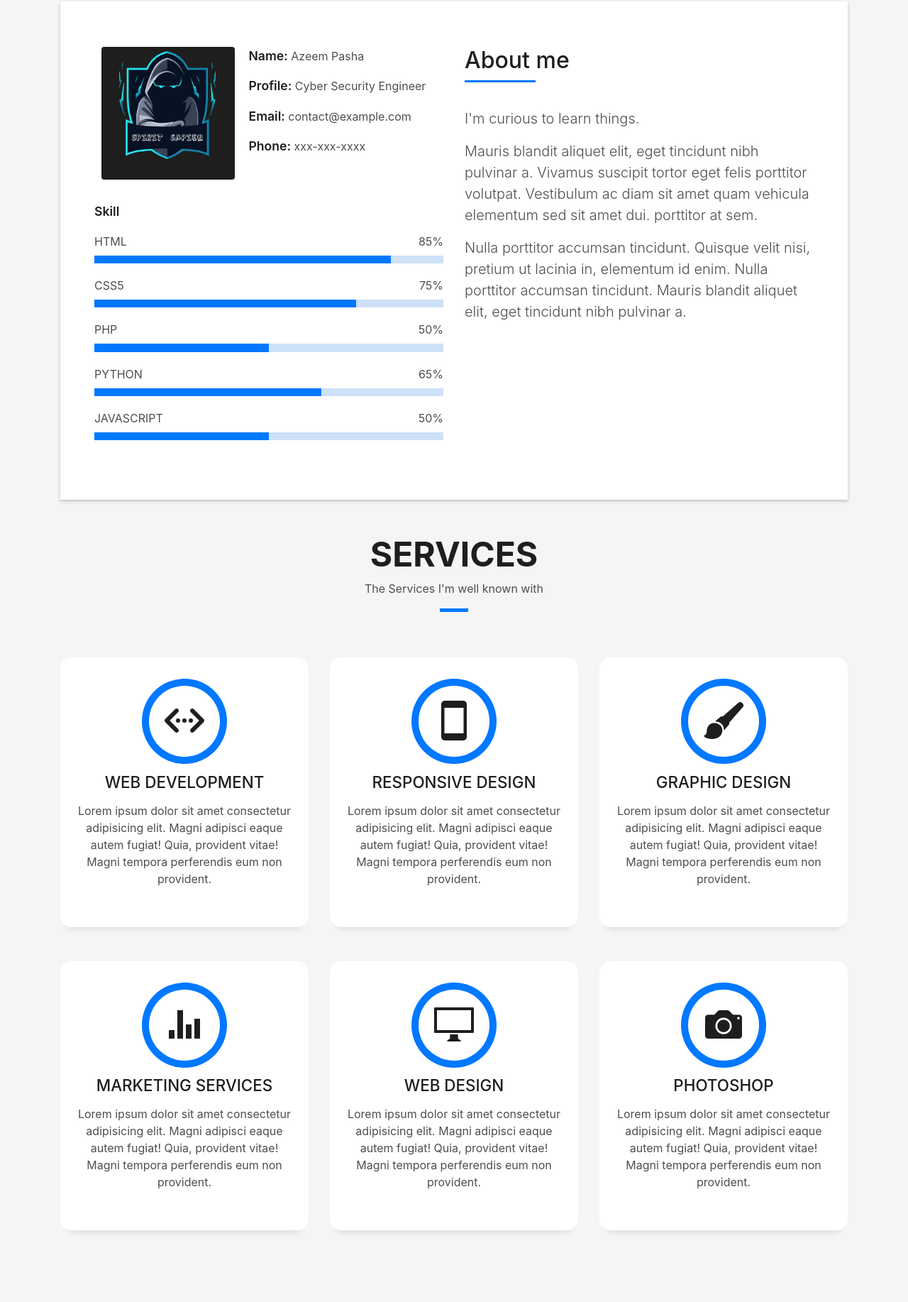
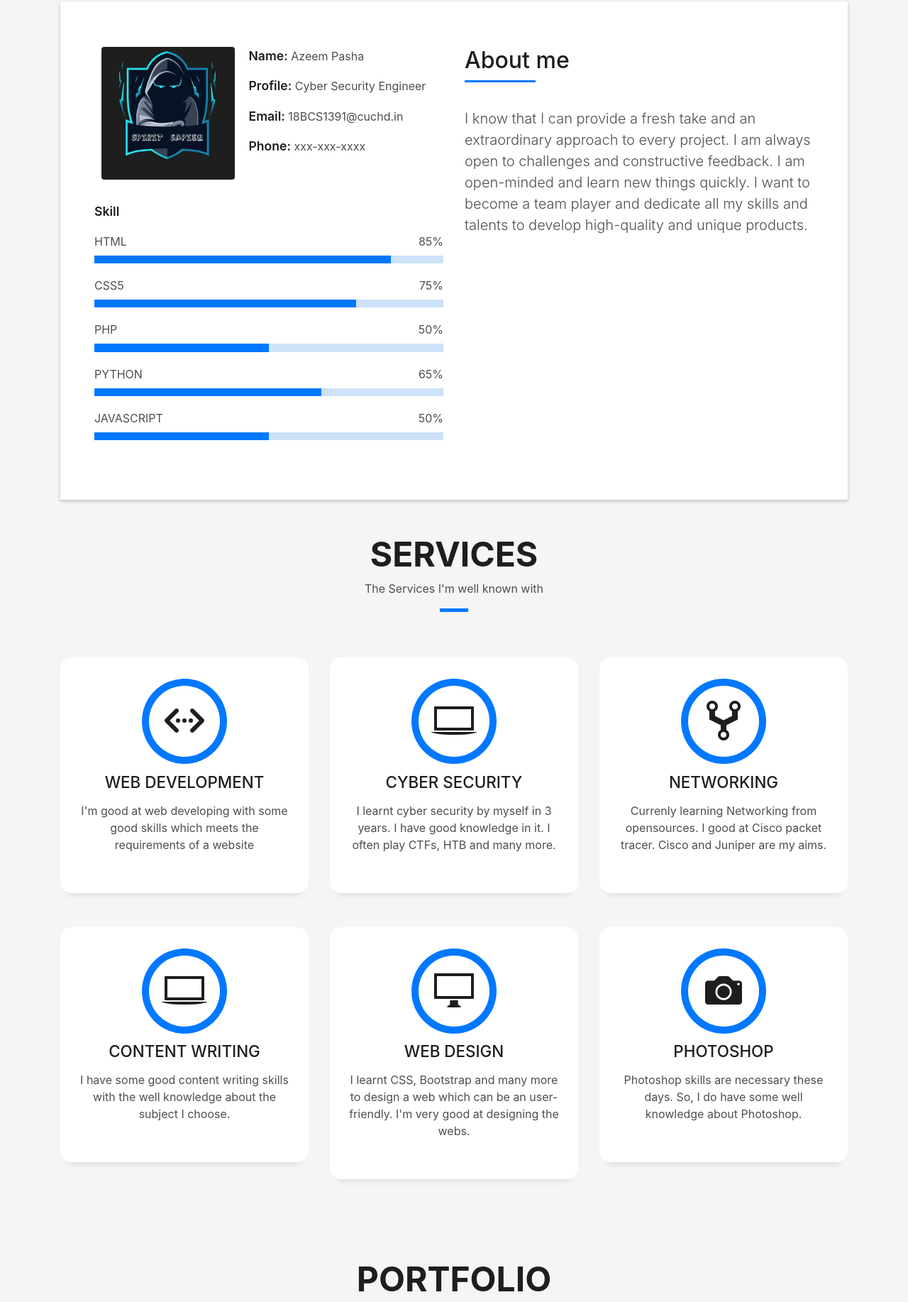
Before and after one commit to nameisazeem/nameisazeem.github.io, a plain HTML site: page index.html in a window 1280 px wide. Shown: the part 862-2696 px from the top of the page at 71% size. Drawn offline with Linux system fonts and the light colour scheme; files whose address does not match are found by name.

Commit message:
Update index.html

```diff
--- a/index.html
+++ b/index.html
@@ -47,7 +47,7 @@
             <a class="nav-link js-scroll" href="#about">About</a>
           </li>
           <li class="nav-item">
-            <a class="nav-link js-scroll" href="#service">Projects</a>
+            <a class="nav-link js-scroll" href="#service">Services</a>
           </li>
           <li class="nav-item">
             <a class="nav-link js-scroll" href="#work">Work</a>
@@ -97,7 +97,7 @@
                     <div class="about-info">
                       <p><span class="title-s">Name: </span> <span>Azeem Pasha</span></p>
                       <p><span class="title-s">Profile: </span> <span>Cyber Security Engineer</span></p>
-                      <p><span class="title-s">Email: </span> <span>contact@example.com</span></p>
+                      <p><span class="title-s">Email: </span> <span>18BCS1391@cuchd.in</span></p>
                       <p><span class="title-s">Phone: </span> <span>xxx-xxx-xxxx</span></p>
                     </div>
                   </div>
@@ -139,17 +139,9 @@
                     </h5>
                   </div>
                   <p class="lead">
-                    I'm curious to learn things.
-                  </p>
-                  <p class="lead">
-                    Mauris blandit aliquet elit, eget tincidunt nibh pulvinar a. Vivamus suscipit tortor eget felis
-                    porttitor volutpat. Vestibulum
-                    ac diam sit amet quam vehicula elementum sed sit amet dui. porttitor at sem.
-                  </p>
-                  <p class="lead">
-                    Nulla porttitor accumsan tincidunt. Quisque velit nisi, pretium ut lacinia in, elementum id enim.
-                    Nulla porttitor accumsan
-                    tincidunt. Mauris blandit aliquet elit, eget tincidunt nibh pulvinar a.
+                    I know that I can provide a fresh take and an extraordinary approach to every project. I am always open to challenges and constructive feedback.
+                    I am open-minded and learn new things quickly.
+                    I want to become a team player and dedicate all my skills and talents to develop high-quality and unique products.
                   </p>
                 </div>
               </div>
@@ -159,7 +151,6 @@
       </div>
     </div>
   </section>
-
   <!--/ Section Services Star /-->
   <section id="service" class="services-mf route">
     <div class="container">
@@ -185,9 +176,7 @@
             <div class="service-content">
               <h2 class="s-title">Web Development</h2>
               <p class="s-description text-center">
-                Lorem ipsum dolor sit amet consectetur adipisicing elit. Magni adipisci eaque autem fugiat! Quia,
-                provident vitae! Magni
-                tempora perferendis eum non provident.
+                I'm good at web developing with some good skills which meets the requirements of a website
               </p>
             </div>
           </div>
@@ -195,14 +184,12 @@
         <div class="col-md-4">
           <div class="service-box">
             <div class="service-ico">
-              <span class="ico-circle"><i class="ion-android-phone-portrait"></i></span>
+              <span class="ico-circle"><i class="ion-laptop"></i></span>
             </div>
             <div class="service-content">
-              <h2 class="s-title">Responsive Design</h2>
+              <h2 class="s-title">Cyber Security</h2>
               <p class="s-description text-center">
-                Lorem ipsum dolor sit amet consectetur adipisicing elit. Magni adipisci eaque autem fugiat! Quia,
-                provident vitae! Magni
-                tempora perferendis eum non provident.
+                I learnt cyber security by myself in 3 years. I have good knowledge in it. I often play CTFs, HTB and many more.
               </p>
             </div>
           </div>
@@ -210,14 +197,12 @@
         <div class="col-md-4">
           <div class="service-box">
             <div class="service-ico">
-              <span class="ico-circle"><i class="ion-paintbrush"></i></span>
+              <span class="ico-circle"><i class="ion-network"></i></span>
             </div>
             <div class="service-content">
-              <h2 class="s-title">Graphic Design</h2>
+              <h2 class="s-title">Networking</h2>
               <p class="s-description text-center">
-                Lorem ipsum dolor sit amet consectetur adipisicing elit. Magni adipisci eaque autem fugiat! Quia,
-                provident vitae! Magni
-                tempora perferendis eum non provident.
+                 Currenly learning Networking from opensources. I good at Cisco packet tracer. Cisco and Juniper are my aims.
               </p>
             </div>
           </div>
@@ -225,14 +210,12 @@
         <div class="col-md-4">
           <div class="service-box">
             <div class="service-ico">
-              <span class="ico-circle"><i class="ion-stats-bars"></i></span>
+              <span class="ico-circle"><i class="ion-laptop"></i></span>
             </div>
             <div class="service-content">
-              <h2 class="s-title">Marketing Services</h2>
+              <h2 class="s-title">Content Writing</h2>
               <p class="s-description text-center">
-                Lorem ipsum dolor sit amet consectetur adipisicing elit. Magni adipisci eaque autem fugiat! Quia,
-                provident vitae! Magni
-                tempora perferendis eum non provident.
+                I have some good content writing skills with the well knowledge about the subject I choose.
               </p>
             </div>
           </div>
@@ -245,9 +228,7 @@
             <div class="service-content">
               <h2 class="s-title">Web Design</h2>
               <p class="s-description text-center">
-                Lorem ipsum dolor sit amet consectetur adipisicing elit. Magni adipisci eaque autem fugiat! Quia,
-                provident vitae! Magni
-                tempora perferendis eum non provident.
+                I learnt CSS, Bootstrap and many more to design a web which can be an user-friendly. I'm very good at designing the webs.
               </p>
             </div>
           </div>
@@ -260,9 +241,7 @@
             <div class="service-content">
               <h2 class="s-title">Photoshop</h2>
               <p class="s-description text-center">
-                Lorem ipsum dolor sit amet consectetur adipisicing elit. Magni adipisci eaque autem fugiat! Quia,
-                provident vitae! Magni
-                tempora perferendis eum non provident.
+                Photoshop skills are necessary these days. So, I do have some well knowledge about Photoshop.
               </p>
             </div>
           </div>
@@ -491,7 +470,7 @@
     </div>
   </section>
   <!--/ Section Portfolio End /-->
-<!--/ Section Blog Start /-->
+<!--/ Section Blog Start
   <section id="blog" class="blog-mf sect-pt4 route">
     <div class="container">
       <div class="row">
@@ -604,7 +583,7 @@
       </div>
     </div>
   </section>
-  <!--/ Section Blog End /-->
+   Section Blog End /-->
 
   <!--/ Section Contact-Footer Star /-->
   <section class="paralax-mf footer-paralax bg-image sect-mt4 route" style="background-image: url(img/overlay-bg.jpg)">
@@ -664,24 +643,19 @@
                     </h5>
                   </div>
                   <div class="more-info">
-                    <p class="lead">
-                      Lorem ipsum dolor sit amet consectetur adipisicing elit. Facilis dolorum dolorem soluta quidem
-                      expedita aperiam aliquid at.
-                      Totam magni ipsum suscipit amet? Autem nemo esse laboriosam ratione nobis
-                      mollitia inventore?
-                    </p>
                     <ul class="list-ico">
-                      <li><span class="ion-ios-location"></span> 329 WASHINGTON ST BOSTON, MA 02108</li>
-                      <li><span class="ion-ios-telephone"></span> (617) 557-0089</li>
-                      <li><span class="ion-email"></span> contact@example.com</li>
+                      <li><span class="ion-ios-location"></span> Chandigarh University</li>
+                      <li><span class="ion-ios-telephone"></span> xxx-xxx-xxxx</li>
+                      <li><span class="ion-email"></span>18bcs1391@cuchd.in</li>
                     </ul>
                   </div>
                   <div class="socials">
                     <ul>
                       <li><a href=""><span class="ico-circle"><i class="ion-social-facebook"></i></span></a></li>
                       <li><a href=""><span class="ico-circle"><i class="ion-social-instagram"></i></span></a></li>
-                      <li><a href=""><span class="ico-circle"><i class="ion-social-twitter"></i></span></a></li>
-                      <li><a href=""><span class="ico-circle"><i class="ion-social-pinterest"></i></span></a></li>
+                      <li><a href=""><span class="ico-circle"><i class="ion-social-linkedin"></i></span></a></li>
+                      <li><a href=""><span class="ico-circle"><i class="ion-social-youtube"></i></span></a></li>
+                      <li><a href=""><span class="ico-circle"><i class="ion-social-github"></i></span></a></li>
                     </ul>
                   </div>
                 </div>
```
